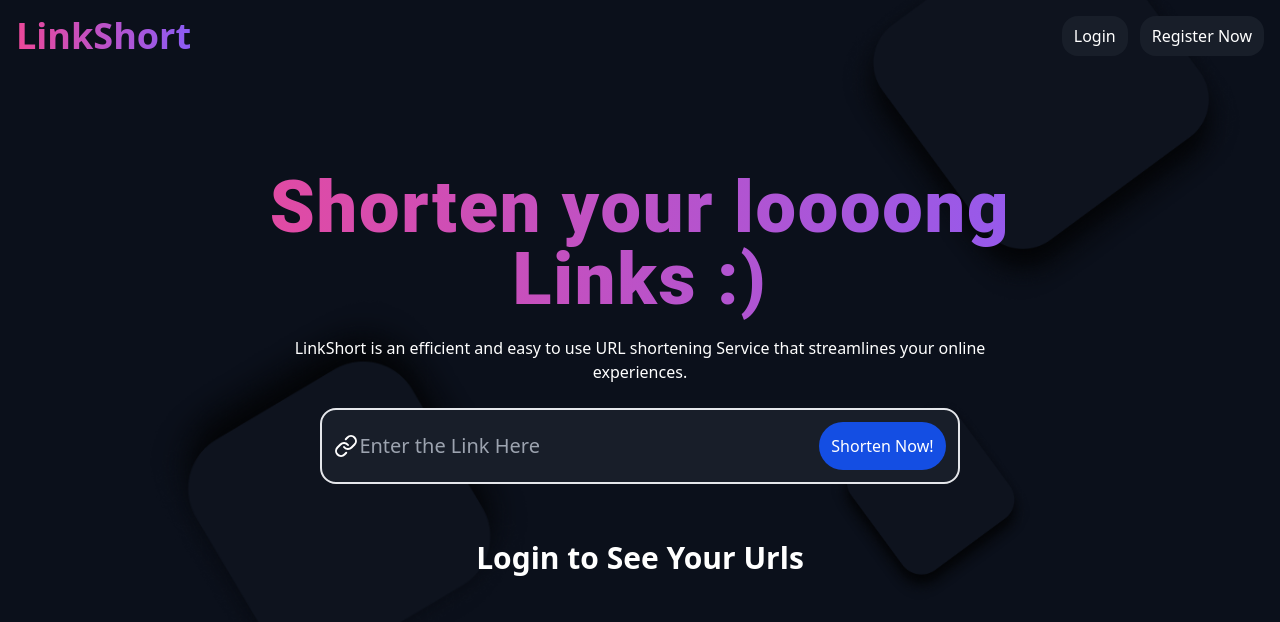
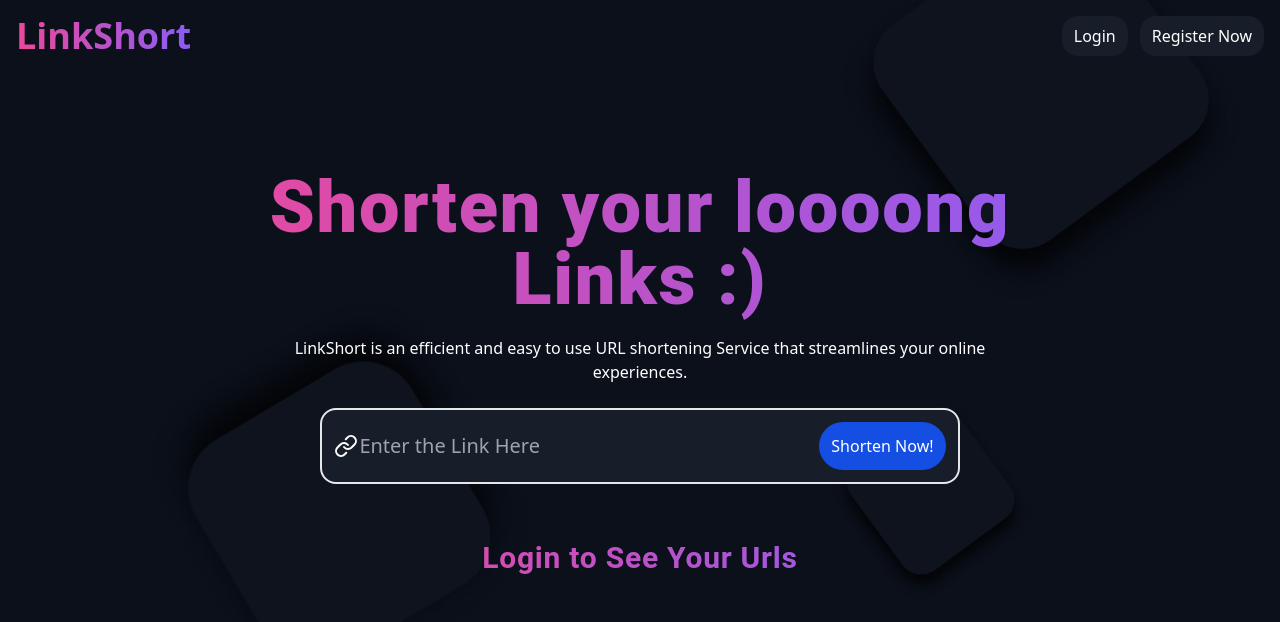
Before and after one commit to Ayush-Vish/linkShort, a React (Vite) app: page / in a window 1280 px wide. Shown: the top 622 px of the page. Built offline with nearby package versions, Linux system fonts and the light colour scheme.

Commit message:
Improved UI

```diff
--- a/src/Components/Navbar.jsx
+++ b/src/Components/Navbar.jsx
@@ -17,7 +17,7 @@ function Navbar () {
             {isLoggedIn ? (
                 <div>
 
-                <button  className=" xx_small:hidden flex-col extra_small:hidden sm:hidden md:block xx_small:text-xl  p-1 flex justify-center text-[#ffffff]  items-center bg-primary-grey border rounded-2xl px-3 hover:bg-primary-blue hover:shadow-[10px_9px_22px_0px_rgba(20,78,227,0.38)]  transition-all ease-in-out duration-300  ">
+                <button  className=" xx_small:hidden flex-col extra_small:hidden sm:hidden md:block xx_small:text-xl  p-1 flex justify-center text-[#ffffff]  items-center bg-primary-grey border-primary-grey rounded-2xl px-3 hover:bg-primary-blue hover:shadow-[10px_9px_22px_0px_rgba(20,78,227,0.38)]  transition-all ease-in-out duration-300  ">
                     <span> <FadeMenu/>  </span>
                 </button>
                 <button  className="  flex-col md:hidden  border-primary-grey  flex justify-center text-[#ffffff]  items-center bg-primary-grey  rounded-lg  hover:bg-primary-blue hover:shadow-[10px_9px_22px_0px_rgba(20,78,227,0.38)]  transition-all ease-in-out duration-300  ">
--- a/src/Pages/HomePage.jsx
+++ b/src/Pages/HomePage.jsx
@@ -37,7 +37,7 @@ function HomePage() {
 
                     </div>
                 ) :(
-                    <div className="w-2/4 h-[100px] z-10 text-white flex items-center justify-center text-3xl font-bold text-center" >
+                    <div className="  bg-clip-text text-transparent bg-gradient-to-r from-pink-500 to-violet-500 font-['Roboto'] tracking-wide  break    w-2/4 h-[100px] z-10 flex items-center justify-center text-3xl font-bold text-center" >
                         <h1>Login to See Your Urls</h1>
                     </div>
                 )
```
